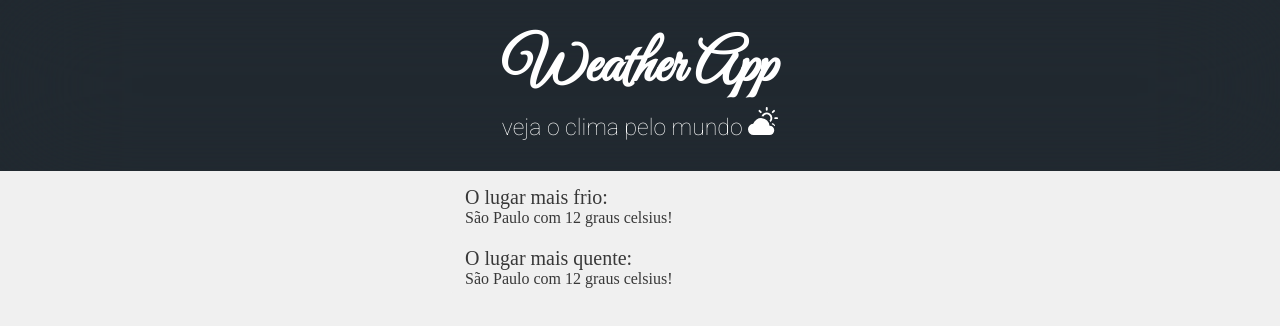
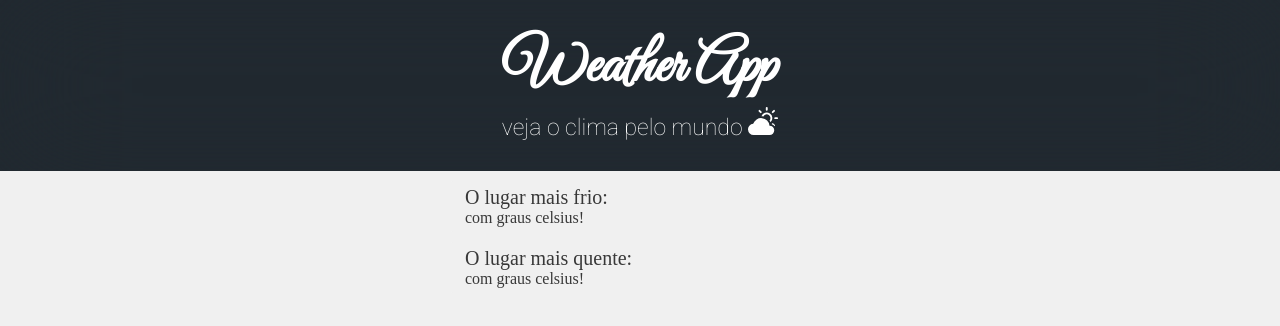
Before and after one commit to matheusxreis/weather-app, a React app: page /ranking in a window 1280 px wide. Shown: the top 326 px of the page. Built offline with nearby package versions, Linux system fonts and the light colour scheme.

Commit message:
feat: consults showing correctly in ranking page with function orderstate

```diff
--- a/src/modules/weather/presentation/Ranking/index.tsx
+++ b/src/modules/weather/presentation/Ranking/index.tsx
@@ -1,17 +1,27 @@
-import React from 'react';
+import React, { useEffect } from 'react';
+import { useSelector } from 'react-redux';
+import { Weather } from '../../domain/entities/weather';
 import * as Component from './styles';
 
 export function Ranking () {
+  const w:Weather[] = useSelector((x:any) => x.weather);
+
+  function OrderState () {
+    return w?.sort((a, b) => Number(a.maxTemperature) - Number(b.maxTemperature));
+  }
+
+  useEffect(() => console.log('weather', OrderState()), [w]);
+
   return (
         <Component.Container>
             <Component.FlexContainer>
             <Component.Card>
             <Component.Title>O lugar mais frio: </Component.Title>
-                <Component.Text> São Paulo com 12 graus celsius! </Component.Text>
+                <Component.Text> {OrderState()[0]?.city} com {OrderState()[0]?.minTemperature} graus celsius! </Component.Text>
             </Component.Card>
             <Component.Card>
             <Component.Title>O lugar mais quente: </Component.Title>
-            <Component.Text> São Paulo com 12 graus celsius!  </Component.Text>
+            <Component.Text> {OrderState()[w.length - 1]?.city} com {OrderState()[w.length - 1]?.maxTemperature} graus celsius!  </Component.Text>
 
             </Component.Card>
             </Component.FlexContainer>
```
